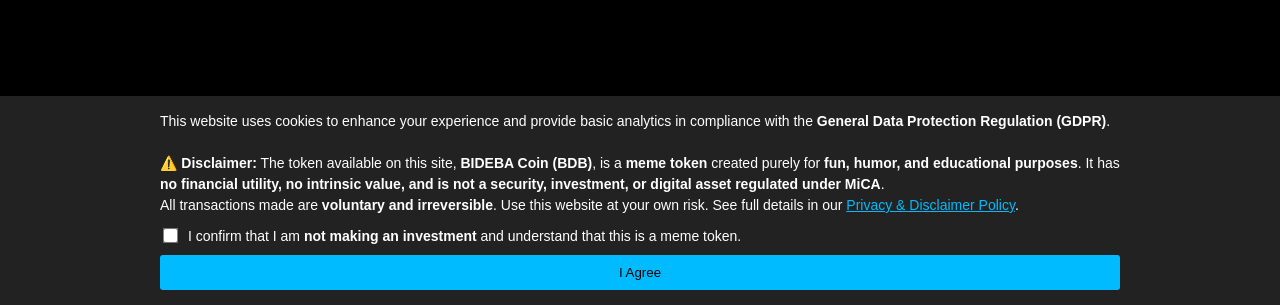
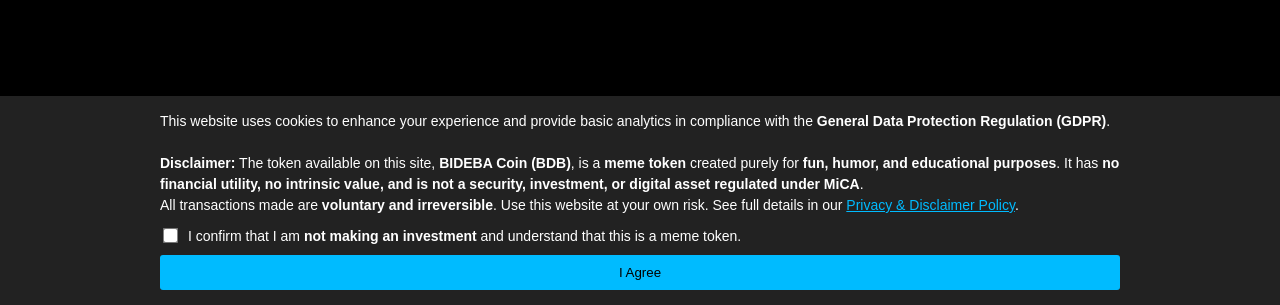
Before and after one commit to intergalacticuser/BIDEBA, a plain HTML site: page index.html in a window 1280 px wide. Shown: the part 495-800 px from the top of the page. Drawn offline with Linux system fonts and the light colour scheme.

Commit message:
Update index.html

```diff
--- a/index.html
+++ b/index.html
@@ -943,7 +943,7 @@
 
     <div style="line-height: 1.5;">
       This website uses cookies to enhance your experience and provide basic analytics in compliance with the <strong>General Data Protection Regulation (GDPR)</strong>.<br><br>
-      ⚠️ <strong>Disclaimer:</strong> The token available on this site, <strong>BIDEBA Coin (BDB)</strong>, is a <strong>meme token</strong> created purely for <strong>fun, humor, and educational purposes</strong>.
+      <strong>Disclaimer:</strong> The token available on this site, <strong>BIDEBA Coin (BDB)</strong>, is a <strong>meme token</strong> created purely for <strong>fun, humor, and educational purposes</strong>.
       It has <strong>no financial utility, no intrinsic value, and is not a security, investment, or digital asset regulated under MiCA</strong>.<br>
       All transactions made are <strong>voluntary and irreversible</strong>. Use this website at your own risk.
       See full details in our <a href="/privacy-policy" style="color: #0bf;">Privacy & Disclaimer Policy</a>.
```
